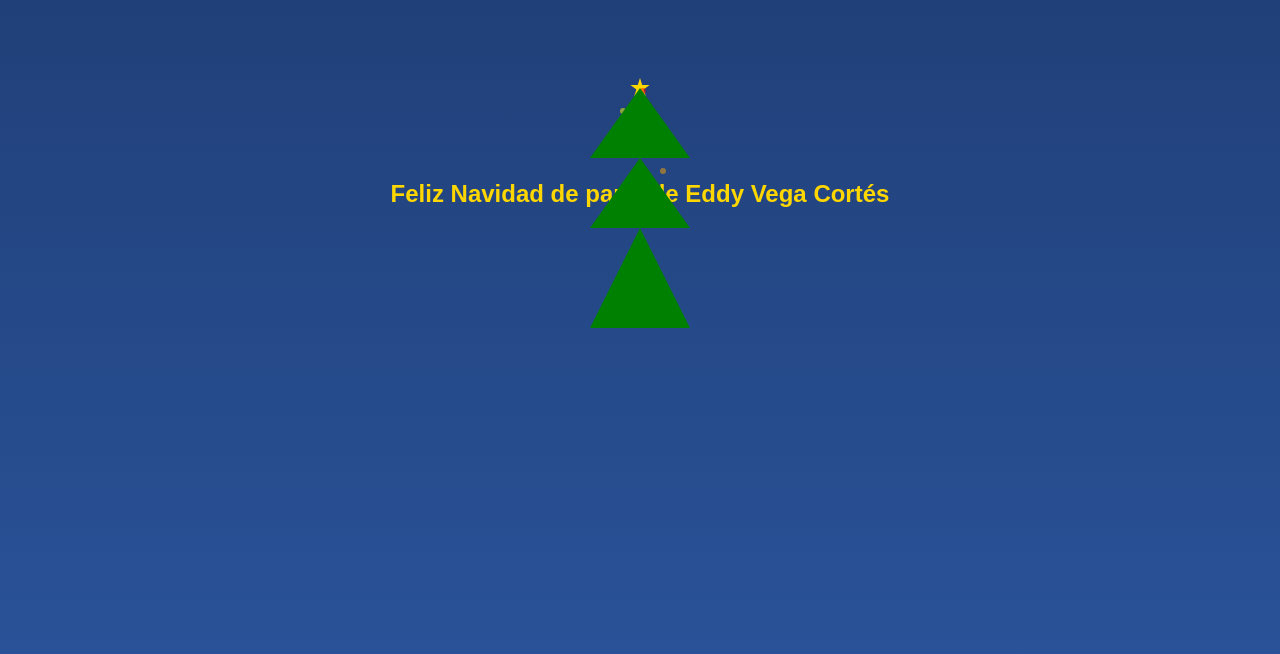
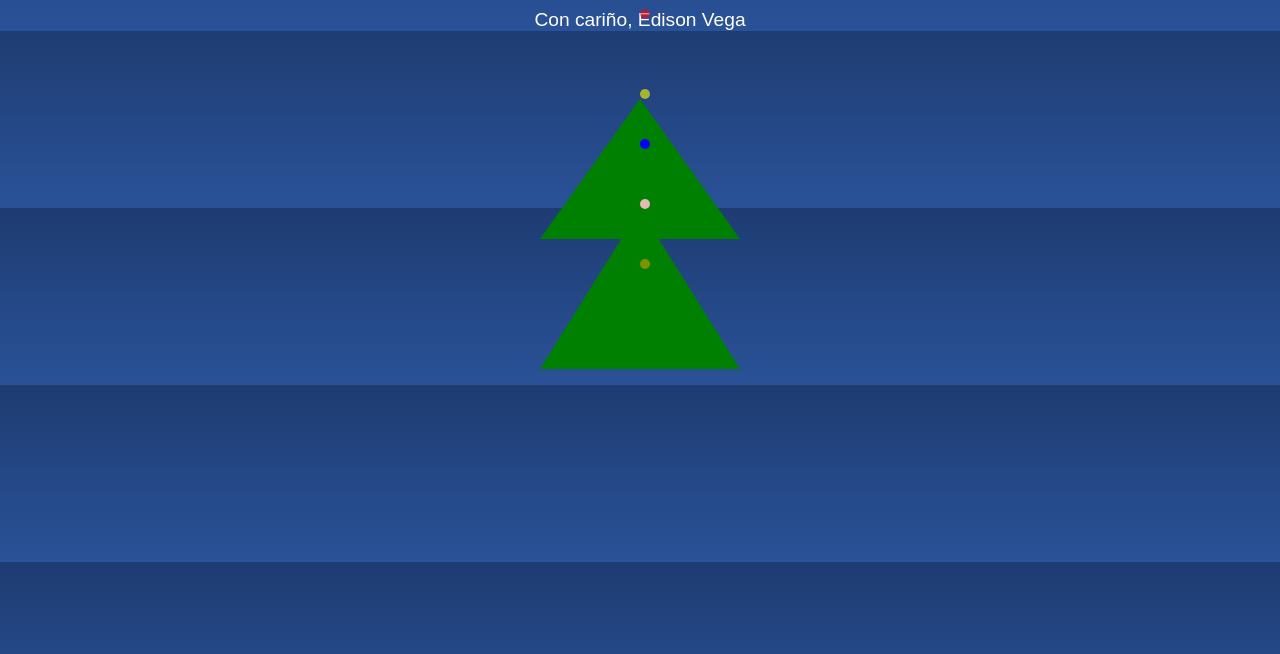
Before and after one commit to EdisonSixto79/feliz-navidad-eddy, a plain HTML site: page index.html in a window 1280 px wide. Shown: the part 146-800 px from the top of the page. Drawn offline with Linux system fonts and the light colour scheme.

Commit message:
Update index.html

```diff
--- a/index.html
+++ b/index.html
@@ -8,87 +8,80 @@
         body {
             margin: 0;
             padding: 0;
-            display: flex;
-            flex-direction: column;
-            justify-content: center;
-            align-items: center;
-            height: 100vh;
+            font-family: 'Arial', sans-serif;
             background: linear-gradient(to bottom, #1e3c72, #2a5298);
-            font-family: Arial, sans-serif;
             color: white;
+            text-align: center;
         }
-        a {
-            text-decoration: none;
+        h1 {
+            font-size: 3rem;
+            margin-top: 50px;
             color: #ffd700;
-            font-size: 24px;
-            font-weight: bold;
-            margin-bottom: 20px;
-        }
-        a:focus {
-            outline: 2px solid #ffd700;
+            text-shadow: 2px 2px 5px #000;
         }
         .tree {
-            position: relative;
+            margin: 50px auto;
             width: 0;
             height: 0;
-            border-left: 50px solid transparent;
-            border-right: 50px solid transparent;
-            border-bottom: 100px solid green;
+            position: relative;
         }
-        .tree:before,
-        .tree:after {
-            content: '';
+        .tree .triangle {
             position: absolute;
-            left: -50px;
-            border-left: 50px solid transparent;
-            border-right: 50px solid transparent;
+            left: 50%;
+            transform: translateX(-50%);
+            border-left: 100px solid transparent;
+            border-right: 100px solid transparent;
         }
-        .tree:before {
-            top: -70px;
-            border-bottom: 70px solid green;
+        .triangle:nth-child(1) {
+            border-bottom: 120px solid green;
+            top: 0;
         }
-        .tree:after {
-            top: -140px;
-            border-bottom: 70px solid green;
+        .triangle:nth-child(2) {
+            border-bottom: 140px solid green;
+            top: 90px;
+        }
+        .triangle:nth-child(3) {
+            border-bottom: 160px solid green;
+            top: 200px;
         }
         .star {
             position: absolute;
-            top: -150px;
-            left: -10px;
-            width: 20px;
-            height: 20px;
-            background-color: gold;
-            clip-path: polygon(50% 0%, 61% 35%, 98% 35%, 68% 57%, 79% 91%, 50% 70%, 21% 91%, 32% 57%, 2% 35%, 39% 35%);
-        }
-        .lights {
-            position: absolute;
-            top: -140px;
-            left: 0;
-            width: 0;
-            height: 0;
+            top: -50px;
+            left: 50%;
+            transform: translateX(-50%);
+            font-size: 2rem;
+            color: gold;
         }
         .lights span {
             position: absolute;
-            width: 6px;
-            height: 6px;
+            width: 10px;
+            height: 10px;
             background-color: red;
             border-radius: 50%;
             animation: blink 2s infinite;
         }
-        .lights span:nth-child(2) { top: 20px; left: -20px; background-color: yellow; }
-        .lights span:nth-child(3) { top: 40px; left: 10px; background-color: blue; }
-        .lights span:nth-child(4) { top: 60px; left: -30px; background-color: pink; }
-        .lights span:nth-child(5) { top: 80px; left: 20px; background-color: orange; }
+        .lights span:nth-child(2) { top: 80px; left: 45%; background-color: yellow; animation-delay: 0.5s; }
+        .lights span:nth-child(3) { top: 130px; left: 55%; background-color: blue; animation-delay: 1s; }
+        .lights span:nth-child(4) { top: 190px; left: 40%; background-color: pink; animation-delay: 1.5s; }
+        .lights span:nth-child(5) { top: 250px; left: 60%; background-color: orange; animation-delay: 2s; }
 
         @keyframes blink {
             50% { opacity: 0.5; }
         }
+        footer {
+            margin-top: 50px;
+            font-size: 1.2rem;
+            color: #ffffff;
+        }
     </style>
 </head>
 <body>
-    <a href="#tree">Feliz Navidad de parte de Eddy Vega Cortés</a>
-    <div id="tree" class="tree">
-        <div class="star"></div>
+    <h1>Feliz Navidad y Próspero Año Nuevo</h1>
+    <div class="tree">
+        <div class="star">★</div>
+        <div class="triangle"></div>
+        <div class="triangle"></div>
+        <div class="triangle"></div>
         <div class="lights">
             <span></span>
             <span></span>
@@ -97,5 +90,6 @@
             <span></span>
         </div>
     </div>
+    <footer>Con cariño, Edison Vega</footer>
 </body>
 </html>
```
